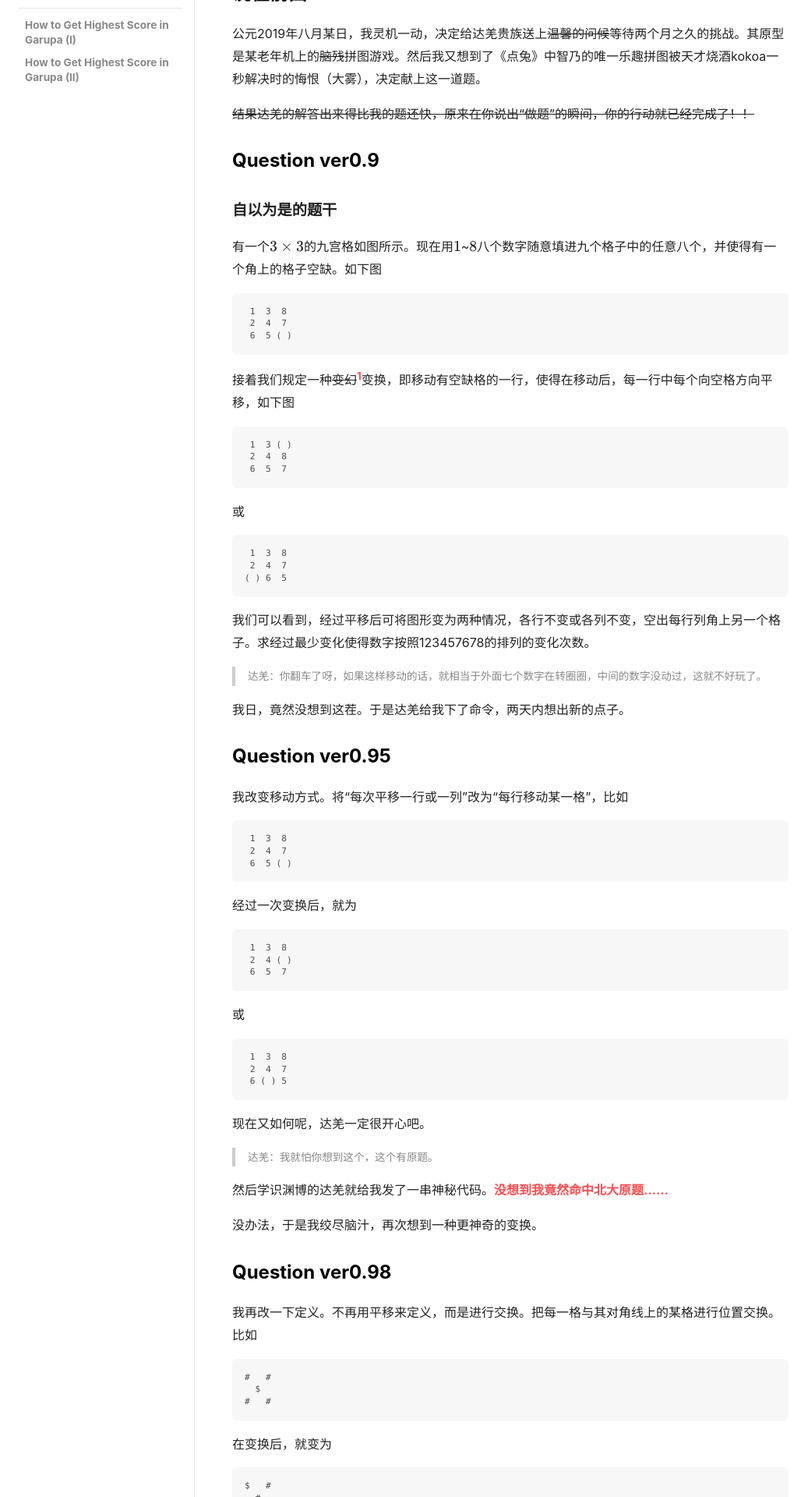
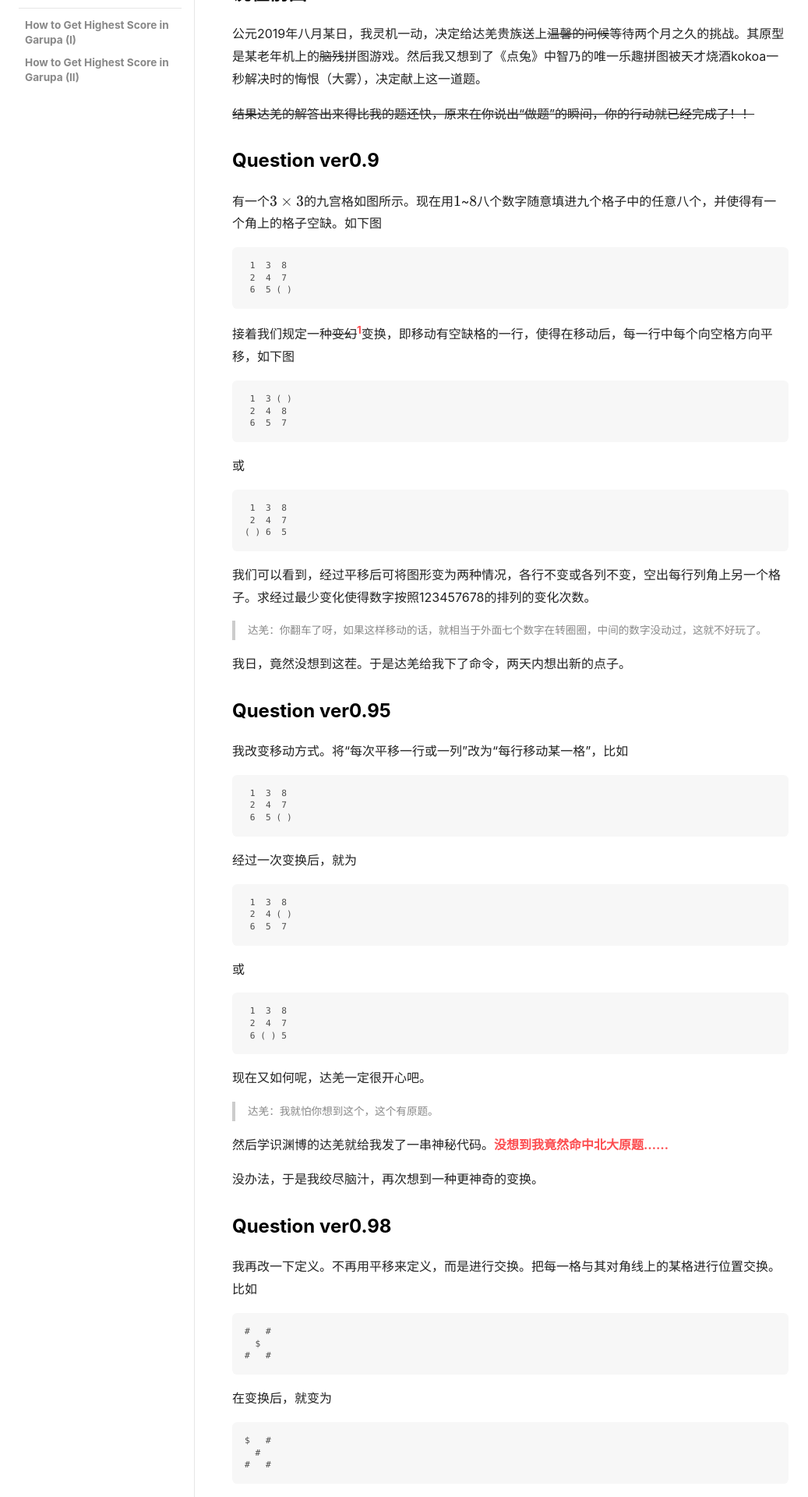
Before and after one commit to P-Henning/P-Henning.github.io, a Jekyll site: the page built from _posts/challenge/2019-08-31-challenge-3-I.md, in a window 1280 px wide. Shown: the part 302-2222 px from the top of the page at 78% size, without its empty margins (0-1037 px from the left). Built offline with Jekyll 4.4.1, drawn with Linux system fonts in a browser that asks for light colours; nearby versions of some CDN libraries; formulas are drawn with MathJax 3; comment, search, counter and statistics services are not loaded.

Commit message:
Update 2019-08-31-challenge-3-I.md

```diff
--- a/_posts/challenge/2019-08-31-challenge-3-I.md
+++ b/_posts/challenge/2019-08-31-challenge-3-I.md
@@ -17,8 +17,6 @@ sidebar:
 <!--more-->
 
 ### Question ver0.9
-
-#### 自以为是的题干
 
 有一个$3\times 3$的九宫格如图所示。现在用$1$~$8$八个数字随意填进九个格子中的任意八个，并使得有一个角上的格子空缺。如下图
 
```
